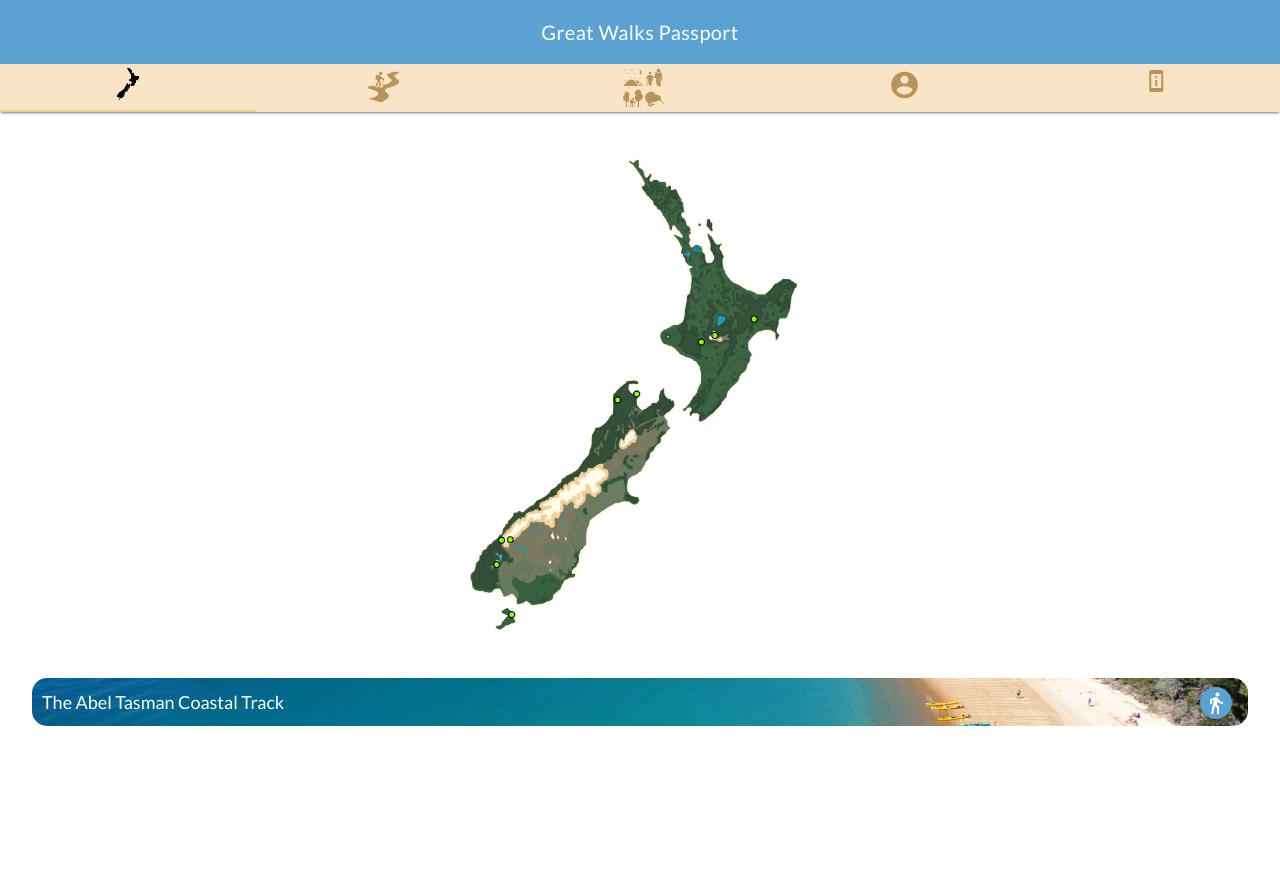
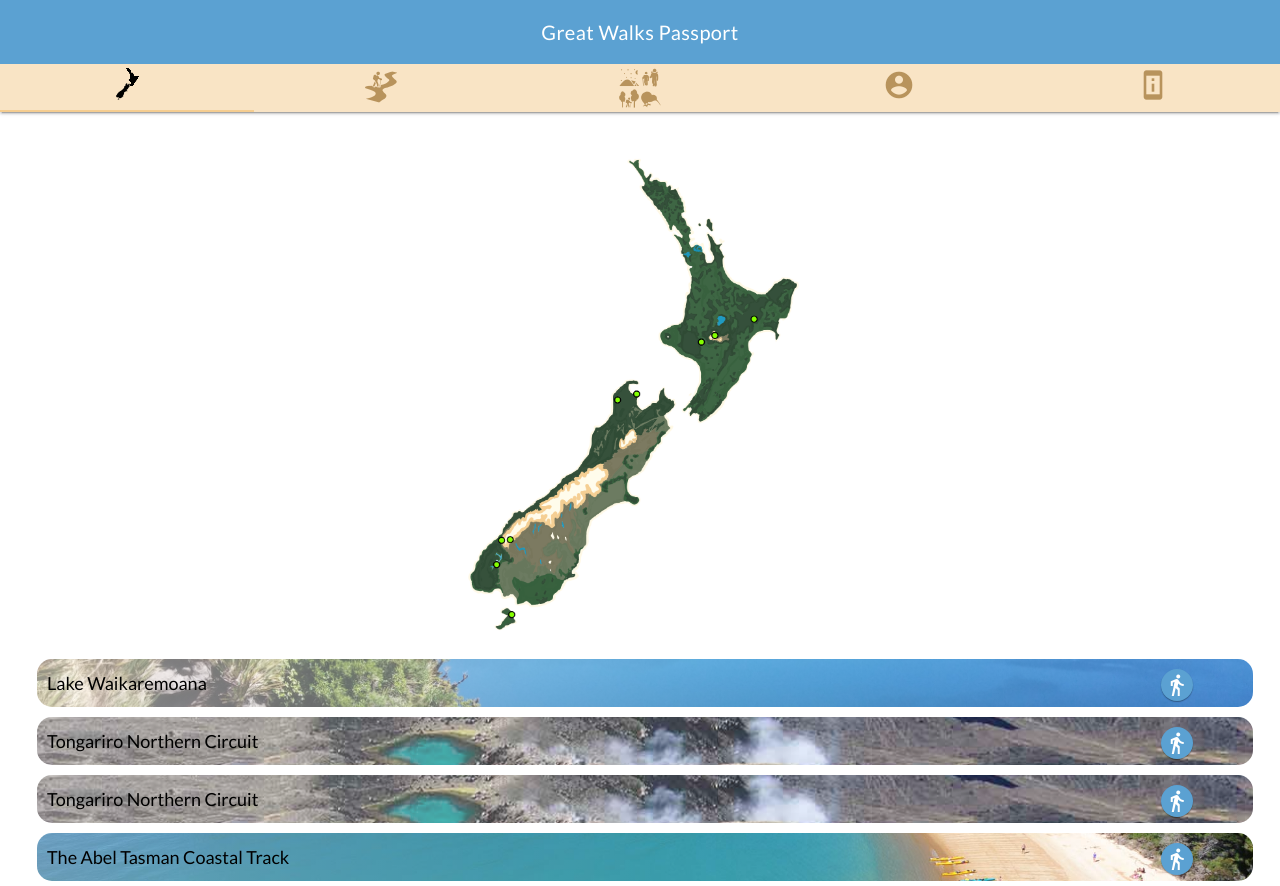
Before and after one commit to jlee512/CS50x-Final-Project, a Flask app: page / in a window 1280 px wide. Run offline with Flask 2, Linux system fonts and the light colour scheme; some libraries are stand-ins or nearby versions.

Commit message:
front page development

```diff
--- a/static/CSS/styles.css
+++ b/static/CSS/styles.css
@@ -76,7 +76,7 @@ header.mdl-layout__header {
 
 /*Card formatting*/
 
-.feature-walk.card {
+.walk-card-feed {
     position: absolute;
     top: 70%;
     left: 0;
@@ -89,16 +89,46 @@ header.mdl-layout__header {
 h2.card-title-text {
     padding-left: 10px;
     font-size: 18px;
-    color: #FFF;
+    color: black;
     height: 20%;
-    background: url('/static/Media/Photographs/abel-tasman.jpg') center / cover;
     border-radius: 15px;
+    margin: 5px;
+    width: 100%;
+    float: left;
+
 }
 
-.card-icon {
-    position: absolute;
-    right: 16px;
-    top: 33px;
+.abel-walk h2.card-title-text {
+    background: white; /* For browsers that do not support gradients */
+    background: -webkit-linear-gradient(right, rgba(255, 255, 255, 0), rgba(255, 255, 255, 0.4)), url('/static/Media/Photographs/abel-tasman.jpg') center / cover; /*Safari 5.1-6*/
+    background: -o-linear-gradient(left, rgba(255, 255, 255, 0), rgba(255, 255, 255, 0.4)), url('/static/Media/Photographs/abel-tasman.jpg') center / cover; /*Opera 11.1-12*/
+    background: -moz-linear-gradient(left, rgba(255, 255, 255, 0), rgba(255, 255, 255, 0.4)), url('/static/Media/Photographs/abel-tasman.jpg') center / cover; /*Fx 3.6-15*/
+    background: linear-gradient(to left, rgba(255, 255, 255, 0), rgba(255, 255, 255, 0.4)), url('/static/Media/Photographs/abel-tasman.jpg') center / cover; /*Standard*/
+
+}
+
+.waikare-walk h2.card-title-text {
+    background: white; /* For browsers that do not support gradients */
+    background: -webkit-linear-gradient(right, rgba(255, 255, 255, 0), rgba(255, 255, 255, 0.5)), url('/static/Media/Photographs/abel-tasman.jpg') center / cover; /*Safari 5.1-6*/
+    background: -o-linear-gradient(left, rgba(255, 255, 255, 0), rgba(255, 255, 255, 0.5)), url('/static/Media/Photographs/lake-waikaremoana.jpg') center / cover; /*Opera 11.1-12*/
+    background: -moz-linear-gradient(left, rgba(255, 255, 255, 0), rgba(255, 255, 255, 0.5)), url('/static/Media/Photographs/lake-waikaremoana.jpg') center / cover; /*Fx 3.6-15*/
+    background: linear-gradient(to left, rgba(255, 255, 255, 0), rgba(255, 255, 255, 0.5)), url('/static/Media/Photographs/lake-waikaremoana.jpg') center / cover; /*Standard*/
+
+}
+
+.tongariro-walk h2.card-title-text {
+    background: white; /* For browsers that do not support gradients */
+    background: -webkit-linear-gradient(right, rgba(255, 255, 255, 0), rgba(255, 255, 255, 0.4)), url('/static/Media/Photographs/abel-tasman.jpg') center / cover; /*Safari 5.1-6*/
+    background: -o-linear-gradient(left, rgba(255, 255, 255, 0), rgba(255, 255, 255, 0.4)), url('/static/Media/Photographs/tongariro_northern_circuit.jpg') center / cover; /*Opera 11.1-12*/
+    background: -moz-linear-gradient(left, rgba(255, 255, 255, 0), rgba(255, 255, 255, 0.4)), url('/static/Media/Photographs/tongariro_northern_circuit.jpg') center / cover; /*Fx 3.6-15*/
+    background: linear-gradient(to left, rgba(255, 255, 255, 0), rgba(255, 255, 255, 0.4)), url('/static/Media/Photographs/tongariro_northern_circuit.jpg') center / cover; /*Standard*/
+
+}
+
+span.card-icon {
+    float: right;
+    padding-right: 5%;
+
 }
 
 .walk-card-icon {
--- a/templates/index.html
+++ b/templates/index.html
@@ -25,7 +25,7 @@
                 <a href="#my-walks" class="mdl-layout__tab"><div class="icon-hiker my-journey-icon"></div></a>
                 <a href="#my-memories" class="mdl-layout__tab"><div class="icon-memories my-memories-icon"></div></a>
                 <a href="#my-account" class="mdl-layout__tab"><i class="material-icons account-icon">account_circle</i></a>
-                <a href="#about-the-app" class="mdl-layout__tab"><i class="material-icons">perm_device_information</i></a>
+                <a href="#about-the-app" class="mdl-layout__tab"><i class="material-icons about-icon">perm_device_information</i></a>
             </div>
         </header>
 
@@ -39,16 +39,65 @@
                          alt="New Zealand Map"/>
 
                 </div>
-                <div class="feature-walk card">
-                  <div class="card-title">
-                    <h2 class="card-title-text">The Abel Tasman Coastal Track</h2>
-                  </div>
-                  <div class="card-icon">
-                    <button class="mdl-button mdl-button--icon mdl-js-button mdl-button--fab mdl-js-ripple-effect mdl-button--colored">
-                      <i class="material-icons walk-card-icon">directions_walk</i>
-                    </button>
-                  </div>
+
+                {#To be populated with AJAX at a later stage#}
+                <div class="walk-card-feed">
+
+                    {#Waikaremoana#}
+                    <div class="waikare-walk card">
+                        <div class="card-title">
+                            <h2 class="card-title-text">Lake Waikaremoana
+                                <span class="card-icon">
+                            <button class="mdl-button mdl-button--icon mdl-js-button mdl-button--fab mdl-js-ripple-effect mdl-button--colored">
+                              <i class="material-icons walk-card-icon">directions_walk</i>
+                            </button>
+                        </span>
+                            </h2>
+                        </div>
+                    </div>
+
+                    {#Tongariro Northern Circuit#}
+                    <div class="tongariro-walk card">
+                        <div class="card-title">
+                            <h2 class="card-title-text">Tongariro Northern Circuit
+                                <span class="card-icon">
+                            <button class="mdl-button mdl-button--icon mdl-js-button mdl-button--fab mdl-js-ripple-effect mdl-button--colored">
+                              <i class="material-icons walk-card-icon">directions_walk</i>
+                            </button>
+                        </span>
+                            </h2>
+                        </div>
+                    </div>
+
+                    {#Whanganui River Journey#}
+                    <div class="tongariro-walk card">
+                        <div class="card-title">
+                            <h2 class="card-title-text">Tongariro Northern Circuit
+                                <span class="card-icon">
+                            <button class="mdl-button mdl-button--icon mdl-js-button mdl-button--fab mdl-js-ripple-effect mdl-button--colored">
+                              <i class="material-icons walk-card-icon">directions_walk</i>
+                            </button>
+                        </span>
+                            </h2>
+                        </div>
+                    </div>
+
+                    {#Abel Tasman Coastal Track#}
+                    <div class="abel-walk card">
+                        <div class="card-title">
+                            <h2 class="card-title-text">The Abel Tasman Coastal Track
+                                <span class="card-icon">
+                            <button class="mdl-button mdl-button--icon mdl-js-button mdl-button--fab mdl-js-ripple-effect mdl-button--colored">
+                              <i class="material-icons walk-card-icon">directions_walk</i>
+                            </button>
+                        </span>
+                            </h2>
+                        </div>
+                    </div>
+
                 </div>
+
+
 
             </section>
 
```
Also changed, not shown: static/Media/Photographs/lake-waikaremoana.jpg (added), static/Media/Photographs/tongariro_northern_circuit.jpg (added), static/Media/Photographs/whanganui-river-journey.jpg (added), 1 other file.
